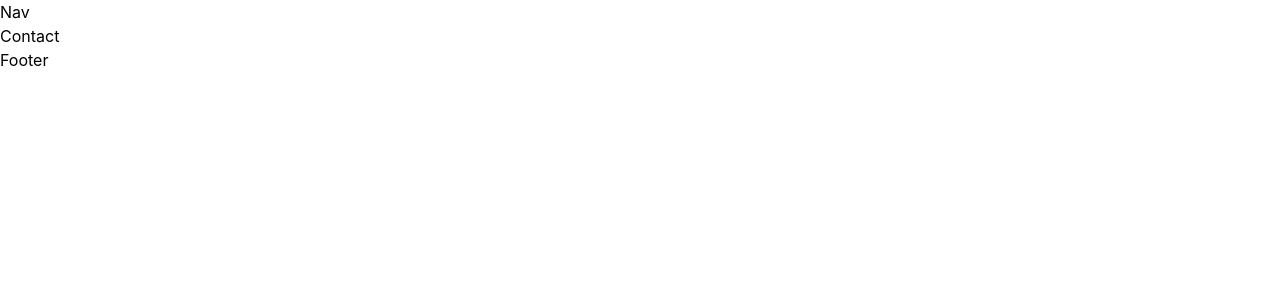
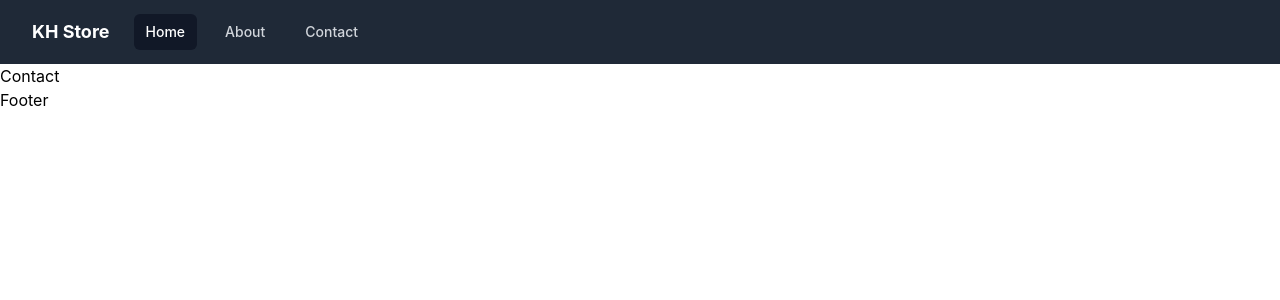
Before and after one commit to chhayseavpav/project02, a React (Create React App) app: page /contact in a window 1280 px wide. Shown: the top 300 px of the page. Built offline with nearby package versions, Linux system fonts and the light colour scheme.

Commit message:
Update navigation bar

```diff
--- a/src/components/Nav.jsx
+++ b/src/components/Nav.jsx
@@ -1,6 +1,102 @@
 import React from "react";
+import { useState } from "react";
+import { Fragment } from "react";
+import { Disclosure, Menu, Transition } from "@headlessui/react";
+import { Bars3Icon, BellIcon, XMarkIcon } from "@heroicons/react/24/outline";
+import { Link } from "react-router-dom";
+
+const navigation = [
+  { name: "Home", path: "/", current: true },
+  { name: "About", path: "/about", current: false },
+  { name: "Contact", path: "/contact", current: false },
+];
+
+function classNames(...classes) {
+  return classes.filter(Boolean).join(" ");
+}
 
 function Nav() {
-  return <div>Nav</div>;
+  const [counter, setCounter] = useState(0);
+  const navigate = (arg) => {
+    navigation.forEach((v) => {
+      if (v.name == arg) {
+        v.current = true;
+      } else {
+        v.current = false;
+      }
+    });
+    setCounter(counter + 1);
+  };
+  return (
+    <Disclosure as="nav" className="bg-gray-800">
+      {({ open }) => (
+        <>
+          <div className="mx-auto max-w-7xl px-2 sm:px-6 lg:px-8">
+            <div className="relative flex h-16 items-center justify-between">
+              <div className="absolute inset-y-0 left-0 flex items-center sm:hidden">
+                {/* Mobile menu button*/}
+                <Disclosure.Button className="inline-flex items-center justify-center rounded-md p-2 text-gray-400 hover:bg-gray-700 hover:text-white focus:outline-none focus:ring-2 focus:ring-inset focus:ring-white">
+                  <span className="sr-only">Open main menu</span>
+                  {open ? (
+                    <XMarkIcon className="block h-6 w-6" aria-hidden="true" />
+                  ) : (
+                    <Bars3Icon className="block h-6 w-6" aria-hidden="true" />
+                  )}
+                </Disclosure.Button>
+              </div>
+              <div className="flex flex-1 items-center justify-center sm:items-stretch sm:justify-start">
+                <div className="flex flex-shrink-0 items-center">
+                  <h1 className="text-white font-bold text-lg">KH Store</h1>
+                </div>
+                <div className="hidden sm:ml-6 sm:block">
+                  <div className="flex space-x-4">
+                    {navigation.map((item) => (
+                      <Link
+                        onClick={() => navigate(item.name)}
+                        key={item.name}
+                        to={item.path}
+                        className={classNames(
+                          item.current
+                            ? "bg-gray-900 text-white"
+                            : "text-gray-300 hover:bg-gray-700 hover:text-white",
+                          "rounded-md px-3 py-2 text-sm font-medium"
+                        )}
+                        aria-current={item.current ? "page" : undefined}
+                      >
+                        {item.name}
+                      </Link>
+                    ))}
+                  </div>
+                </div>
+              </div>
+            </div>
+          </div>
+
+          <Disclosure.Panel className="sm:hidden">
+            <div className="space-y-1 px-2 pt-2 pb-3">
+              {navigation.map((item) => (
+                <Link
+                  onClick={() => navigate(item.name)}
+                  key={item.name}
+                  as="a"
+                  to={item.path}
+                  className={classNames(
+                    item.current
+                      ? "bg-gray-900 text-white"
+                      : "text-gray-300 hover:bg-gray-700 hover:text-white",
+                    "block rounded-md px-3 py-2 text-base font-medium"
+                  )}
+                  aria-current={item.current ? "page" : undefined}
+                >
+                  {item.name}
+                </Link>
+              ))}
+            </div>
+          </Disclosure.Panel>
+        </>
+      )}
+    </Disclosure>
+  );
 }
+
 export default Nav;
```
